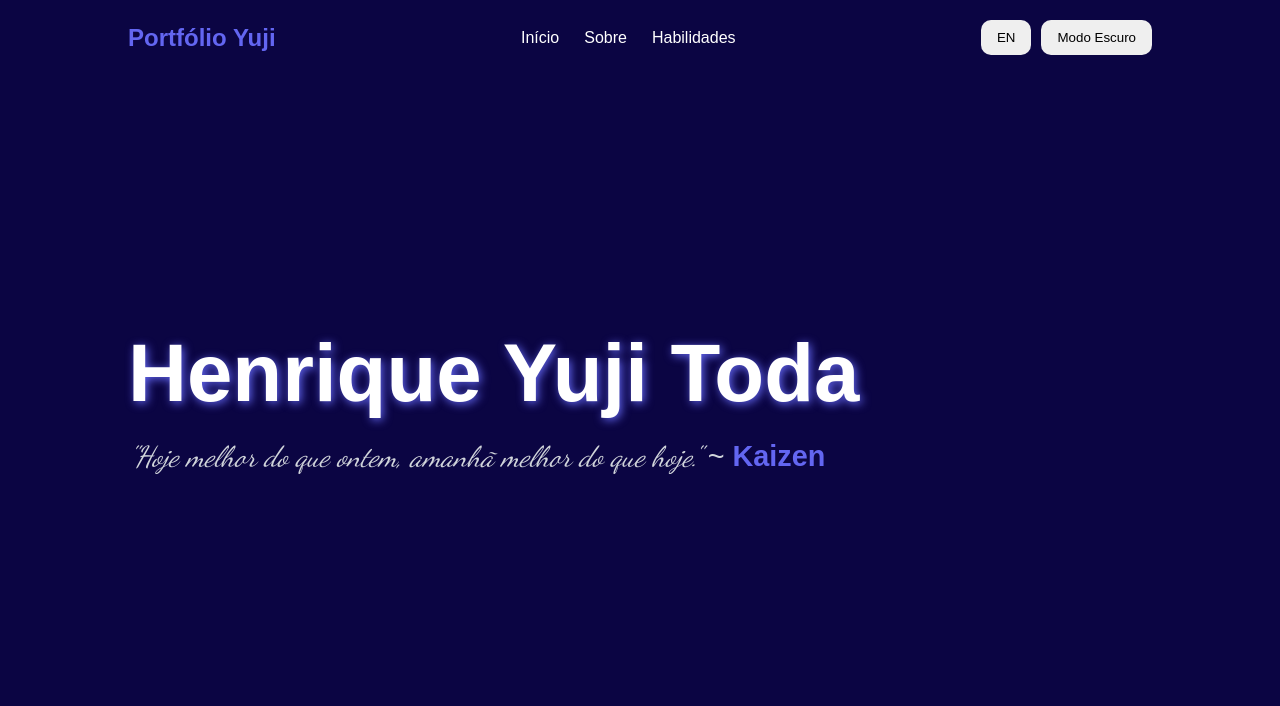
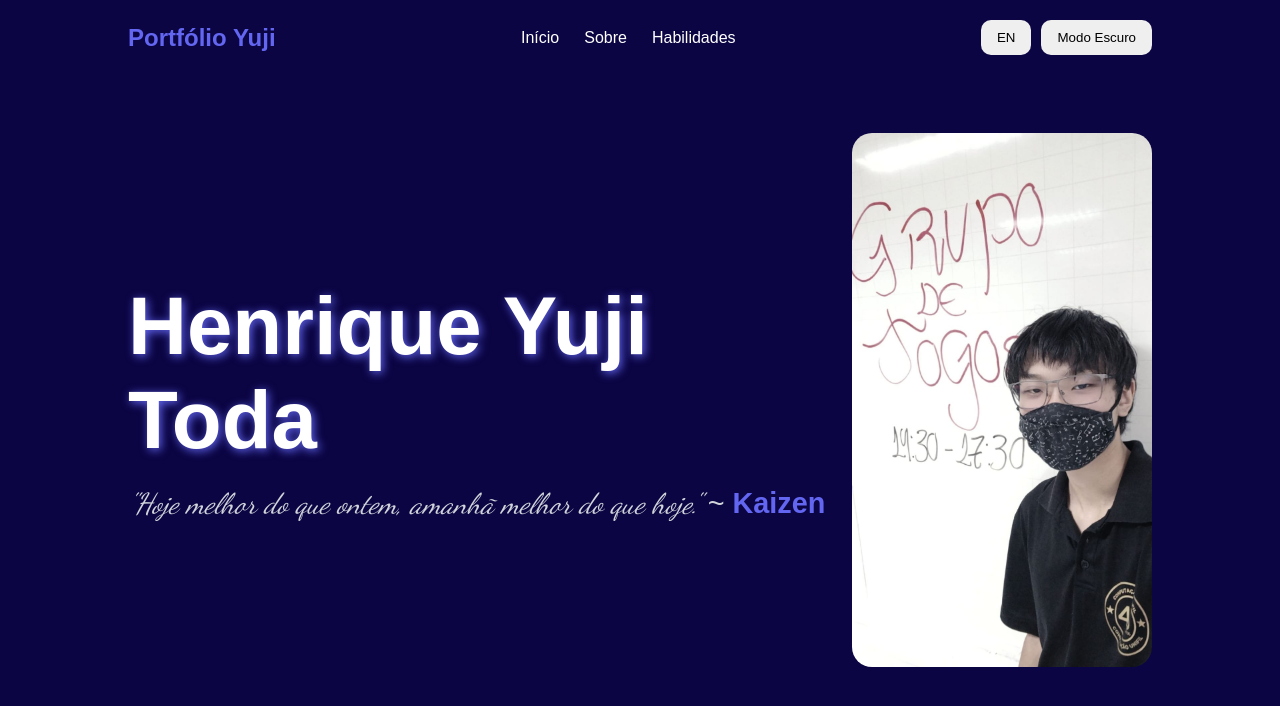
Before and after one commit to ReverseYuji049/trabalho-final-portfolio, a website: page pages/index.html in a window 1280 px wide. Drawn offline with Linux system fonts and the light colour scheme; a web font is replaced by a local one.

Commit message:
feat(index.html): adição da foto de perfil

```diff
--- a/css/style.css
+++ b/css/style.css
@@ -96,3 +96,11 @@ button:hover {
     font-weight: bold;
     color: #6366f1;
 }
+
+.foto img {
+    width: 300px;
+    border-radius: 20px;
+    display: flex;
+    justify-content: flex-end;
+
+}
--- a/pages/index.html
+++ b/pages/index.html
@@ -39,6 +39,11 @@
                     <span id="kaizen-frase">"Hoje melhor do que ontem, amanhã melhor do que hoje."</span>
                          ~ <span id="kaizen">Kaizen</span></p>
             </div>
+            <div class="foto">
+                <figure>
+                    <img src="../assets/images/profile-pic.jpeg" alt="Imagem de perfil">
+                </figure>
+            </div>
         </section>
     </main>
 </body>
```
Also changed, not shown: assets/images/profile-pic.jpeg (added).
